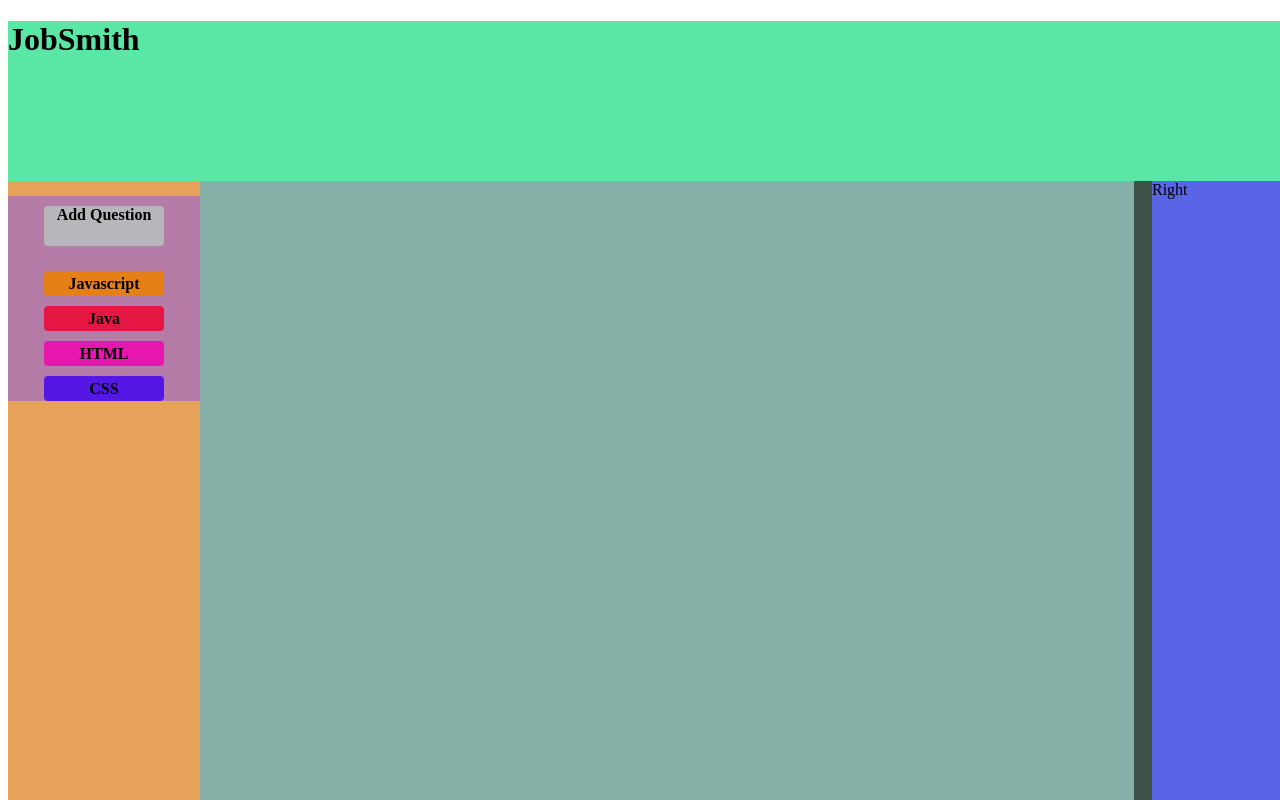
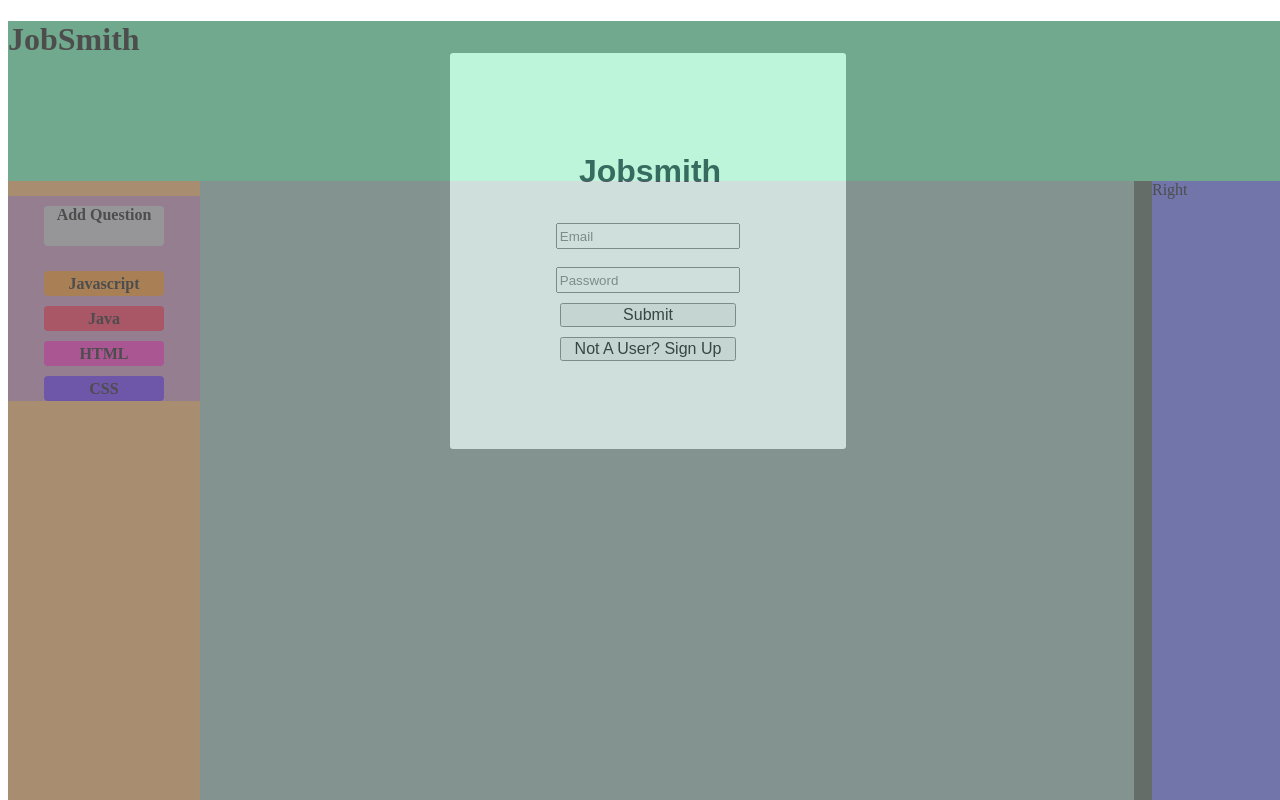
Before and after one commit to Job-Smith/JobSmith, a React app: page / in a window 1280 px wide. Shown: the top 800 px of the page. Built offline with nearby package versions, Linux system fonts and the light colour scheme.

Commit message:
add login styling

```diff
--- a/src/containers/Login/Login.css
+++ b/src/containers/Login/Login.css
@@ -17,17 +17,50 @@
 #loginOuterBox {
     width: 400px;
     height: 400px;
-    background-color: greenyellow;
+    background-color: white;
     margin: 0 auto;
+    border: solid grey 2px;
+    border-radius: 5px;
+    text-align: center;
+    font-family: Arial, Helvetica, sans-serif;
+    box-sizing: border-box;
+    padding: 100px;
+    box-shadow: 1px 5px 5px 5px grey;
+    /* display: flex;     */
+    /* justify-content: center; */
 }
 #loginHeader {
     width: 200px;
     height: 40px;
-    background-color: red;
+    /* background-color: red; */
     text-align: center;
+    /* top: 20px; */
+    margin: auto;
+    color: rgb(32, 26, 53);
+}
+#loginForm {
+    background-color: white;
     margin: auto;
 }
-#loginForm {
-    background-color: rgb(221, 210, 61);
-    margin: auto;
+#loginEmail {
+    width: 90%;
+    height: 20px;
+    margin-top: 30px;
 }
+#loginPassword {
+    width: 90%;
+    height: 20px;
+}
+#submitBtn {
+    width: 90%;
+    position: center;
+    display: inline-block;
+    margin-top: 10px;
+    font-size: 16px;
+}
+#signUpBtn {
+    margin-top: 10px;
+    width: 90%;
+    display: inline-block;
+    font-size: 16px;
+}
--- a/src/containers/Login/Login.jsx
+++ b/src/containers/Login/Login.jsx
@@ -52,6 +52,7 @@ function sendCredentials (that) {
     password: document.getElementById('loginPassword').value
   })
   .then(function (response) {
+    console.log(response);
     document.getElementById('loginEmail').value = '';
     document.getElementById('loginPassword').value = '';
     that.props.showLogin('none');
@@ -79,17 +80,19 @@ class LoginContainer extends Component {
     return(
       <div id="loginContainer" style={{display: this.props.login}}>
         <div id="loginOuterBox">
-          <h1 id="loginHeader">Login</h1>
+        <h1 id="loginHeader">Jobsmith</h1>
+          {/* <h1 id="loginHeader">Login</h1> */}
           { /* Start adding components here... */ }
           <form id="loginForm">
-            <h2>Email</h2><br></br>
-            <input id="loginEmail" type="text" name="nameOrEmail"></input><br></br>
-            <h2>Password</h2><br></br>
-            <input id="loginPassword" type="password" name="password"></input>
-            <input type="button" value="Submit" onClick={() => sendCredentials(this)}></input>
+            {/* <h2>Email</h2><br></br> */}
+            <input id="loginEmail" type="text" name="nameOrEmail" placeholder="Email"></input><br></br>
+            <br></br>
+            {/* <h2>Password</h2><br></br> */}
+            <input id="loginPassword" type="password" name="password" placeholder="Password"></input>
+            <input id="submitBtn" type="button" value="Submit" onClick={() => sendCredentials(this)}></input>
           </form>
-          <h2>Not a user? Sign up here</h2>
-          <input type="button" value="SignUp" onClick={() => hideLoginShowSignUp(this)}></input>
+          {/* <h2>Not a user? Sign up here</h2> */}
+          <input id="signUpBtn" type="button" value="Not A User? Sign Up" onClick={() => hideLoginShowSignUp(this)}></input>
         </div>
       </div>
     )
--- a/src/reducers/loginReducer.js
+++ b/src/reducers/loginReducer.js
@@ -4,7 +4,7 @@ import * as types from '../constants/actionTypes';
 //   display: 'none'
 // };
 
-const initialState = 'none';
+const initialState = 'block';
 
 // TESTING ONLY to hide sign in page
 // const initialState = 'none';
```
